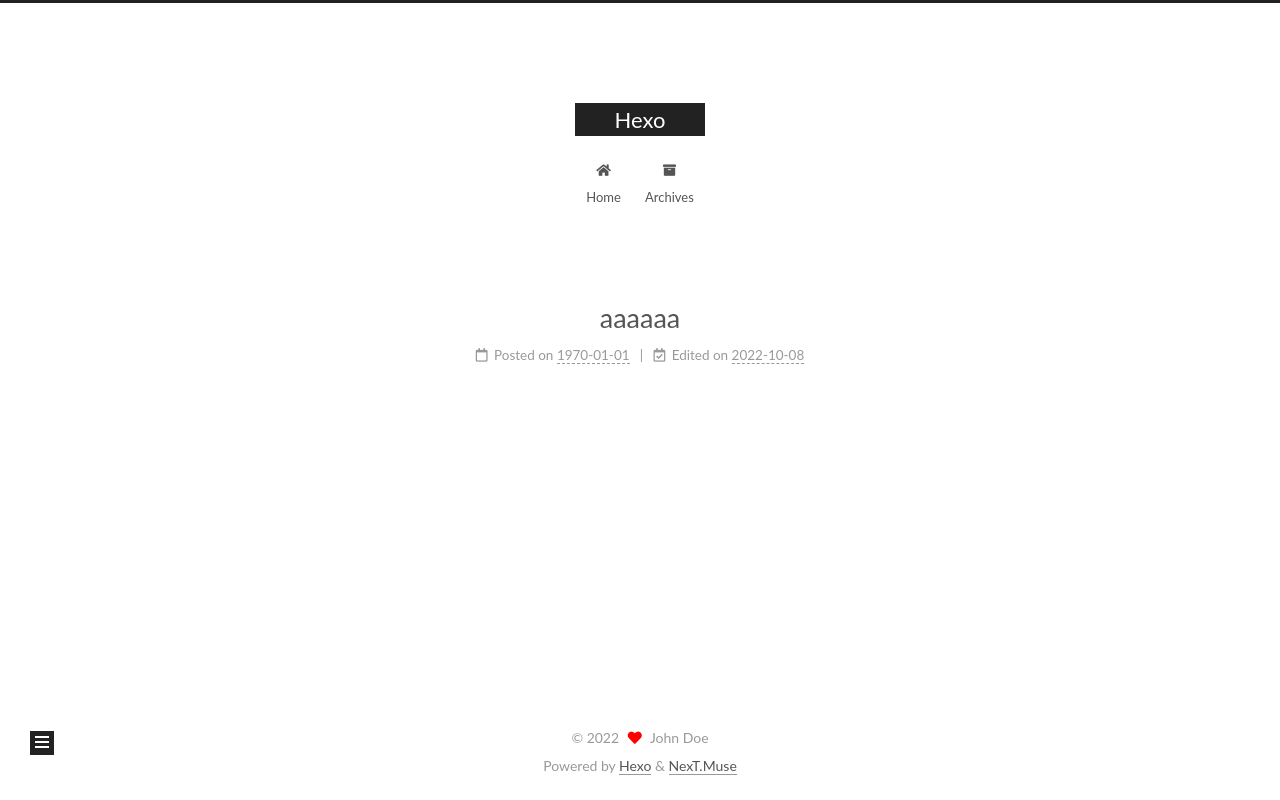
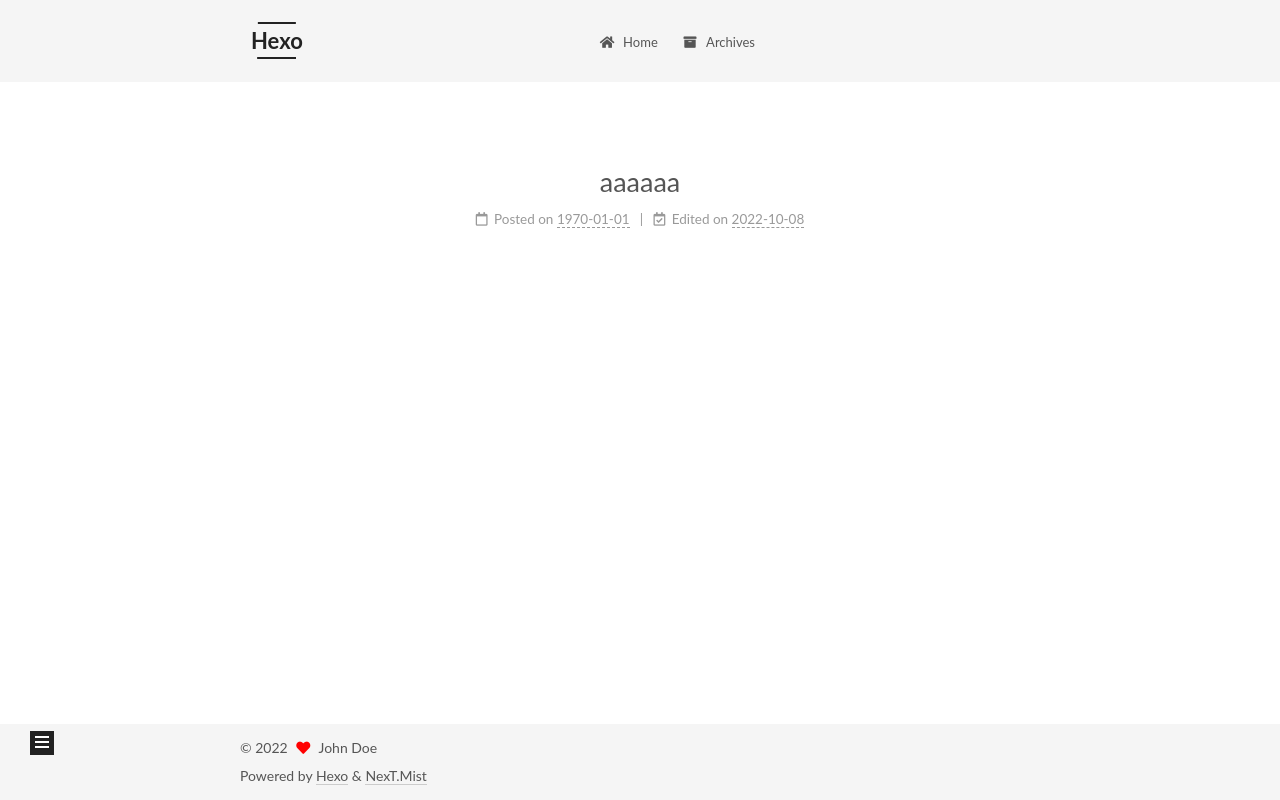
Before and after one commit to gracelsy/gracelsy.github.io, a PHP site: page /1970/01/01/a/index.html in a window 1280 px wide. Run offline with PHP 8.4, Linux system fonts and the light colour scheme.

Commit message:
Site updated: 2022-10-08 20:33:10

```diff
--- a/1970/01/01/a/index.html
+++ b/1970/01/01/a/index.html
@@ -17,7 +17,7 @@
 
 <script id="hexo-configurations">
     var NexT = window.NexT || {};
-    var CONFIG = {"hostname":"example.com","root":"/","scheme":"Muse","version":"7.8.0","exturl":false,"sidebar":{"position":"left","display":"post","padding":18,"offset":12,"onmobile":false},"copycode":{"enable":false,"show_result":false,"style":null},"back2top":{"enable":true,"sidebar":false,"scrollpercent":false},"bookmark":{"enable":false,"color":"#222","save":"auto"},"fancybox":false,"mediumzoom":false,"lazyload":false,"pangu":false,"comments":{"style":"tabs","active":null,"storage":true,"lazyload":false,"nav":null},"algolia":{"hits":{"per_page":10},"labels":{"input_placeholder":"Search for Posts","hits_empty":"We didn't find any results for the search: ${query}","hits_stats":"${hits} results found in ${time} ms"}},"localsearch":{"enable":false,"trigger":"auto","top_n_per_article":1,"unescape":false,"preload":false},"motion":{"enable":true,"async":false,"transition":{"post_block":"fadeIn","post_header":"slideDownIn","post_body":"slideDownIn","coll_header":"slideLeftIn","sidebar":"slideUpIn"}}};
+    var CONFIG = {"hostname":"example.com","root":"/","scheme":"Mist","version":"7.8.0","exturl":false,"sidebar":{"position":"left","display":"post","padding":18,"offset":12,"onmobile":false},"copycode":{"enable":false,"show_result":false,"style":null},"back2top":{"enable":true,"sidebar":false,"scrollpercent":false},"bookmark":{"enable":false,"color":"#222","save":"auto"},"fancybox":false,"mediumzoom":false,"lazyload":false,"pangu":false,"comments":{"style":"tabs","active":null,"storage":true,"lazyload":false,"nav":null},"algolia":{"hits":{"per_page":10},"labels":{"input_placeholder":"Search for Posts","hits_empty":"We didn't find any results for the search: ${query}","hits_stats":"${hits} results found in ${time} ms"}},"localsearch":{"enable":false,"trigger":"auto","top_n_per_article":1,"unescape":false,"preload":false},"motion":{"enable":true,"async":false,"transition":{"post_block":"fadeIn","post_header":"slideDownIn","post_body":"slideDownIn","coll_header":"slideLeftIn","sidebar":"slideUpIn"}}};
   </script>
 
   <meta property="og:type" content="article">
@@ -309,7 +309,7 @@
   </span>
   <span class="author" itemprop="copyrightHolder">John Doe</span>
 </div>
-  <div class="powered-by">Powered by <a href="https://hexo.io/" class="theme-link" rel="noopener" target="_blank">Hexo</a> & <a href="https://muse.theme-next.org/" class="theme-link" rel="noopener" target="_blank">NexT.Muse</a>
+  <div class="powered-by">Powered by <a href="https://hexo.io/" class="theme-link" rel="noopener" target="_blank">Hexo</a> & <a href="https://mist.theme-next.org/" class="theme-link" rel="noopener" target="_blank">NexT.Mist</a>
   </div>
 
 
--- a/archives/1970/01/index.html
+++ b/archives/1970/01/index.html
@@ -17,7 +17,7 @@
 
 <script id="hexo-configurations">
     var NexT = window.NexT || {};
-    var CONFIG = {"hostname":"example.com","root":"/","scheme":"Muse","version":"7.8.0","exturl":false,"sidebar":{"position":"left","display":"post","padding":18,"offset":12,"onmobile":false},"copycode":{"enable":false,"show_result":false,"style":null},"back2top":{"enable":true,"sidebar":false,"scrollpercent":false},"bookmark":{"enable":false,"color":"#222","save":"auto"},"fancybox":false,"mediumzoom":false,"lazyload":false,"pangu":false,"comments":{"style":"tabs","active":null,"storage":true,"lazyload":false,"nav":null},"algolia":{"hits":{"per_page":10},"labels":{"input_placeholder":"Search for Posts","hits_empty":"We didn't find any results for the search: ${query}","hits_stats":"${hits} results found in ${time} ms"}},"localsearch":{"enable":false,"trigger":"auto","top_n_per_article":1,"unescape":false,"preload":false},"motion":{"enable":true,"async":false,"transition":{"post_block":"fadeIn","post_header":"slideDownIn","post_body":"slideDownIn","coll_header":"slideLeftIn","sidebar":"slideUpIn"}}};
+    var CONFIG = {"hostname":"example.com","root":"/","scheme":"Mist","version":"7.8.0","exturl":false,"sidebar":{"position":"left","display":"post","padding":18,"offset":12,"onmobile":false},"copycode":{"enable":false,"show_result":false,"style":null},"back2top":{"enable":true,"sidebar":false,"scrollpercent":false},"bookmark":{"enable":false,"color":"#222","save":"auto"},"fancybox":false,"mediumzoom":false,"lazyload":false,"pangu":false,"comments":{"style":"tabs","active":null,"storage":true,"lazyload":false,"nav":null},"algolia":{"hits":{"per_page":10},"labels":{"input_placeholder":"Search for Posts","hits_empty":"We didn't find any results for the search: ${query}","hits_stats":"${hits} results found in ${time} ms"}},"localsearch":{"enable":false,"trigger":"auto","top_n_per_article":1,"unescape":false,"preload":false},"motion":{"enable":true,"async":false,"transition":{"post_block":"fadeIn","post_header":"slideDownIn","post_body":"slideDownIn","coll_header":"slideLeftIn","sidebar":"slideUpIn"}}};
   </script>
 
   <meta property="og:type" content="website">
@@ -279,7 +279,7 @@
   </span>
   <span class="author" itemprop="copyrightHolder">John Doe</span>
 </div>
-  <div class="powered-by">Powered by <a href="https://hexo.io/" class="theme-link" rel="noopener" target="_blank">Hexo</a> & <a href="https://muse.theme-next.org/" class="theme-link" rel="noopener" target="_blank">NexT.Muse</a>
+  <div class="powered-by">Powered by <a href="https://hexo.io/" class="theme-link" rel="noopener" target="_blank">Hexo</a> & <a href="https://mist.theme-next.org/" class="theme-link" rel="noopener" target="_blank">NexT.Mist</a>
   </div>
 
 
--- a/archives/1970/index.html
+++ b/archives/1970/index.html
@@ -17,7 +17,7 @@
 
 <script id="hexo-configurations">
     var NexT = window.NexT || {};
-    var CONFIG = {"hostname":"example.com","root":"/","scheme":"Muse","version":"7.8.0","exturl":false,"sidebar":{"position":"left","display":"post","padding":18,"offset":12,"onmobile":false},"copycode":{"enable":false,"show_result":false,"style":null},"back2top":{"enable":true,"sidebar":false,"scrollpercent":false},"bookmark":{"enable":false,"color":"#222","save":"auto"},"fancybox":false,"mediumzoom":false,"lazyload":false,"pangu":false,"comments":{"style":"tabs","active":null,"storage":true,"lazyload":false,"nav":null},"algolia":{"hits":{"per_page":10},"labels":{"input_placeholder":"Search for Posts","hits_empty":"We didn't find any results for the search: ${query}","hits_stats":"${hits} results found in ${time} ms"}},"localsearch":{"enable":false,"trigger":"auto","top_n_per_article":1,"unescape":false,"preload":false},"motion":{"enable":true,"async":false,"transition":{"post_block":"fadeIn","post_header":"slideDownIn","post_body":"slideDownIn","coll_header":"slideLeftIn","sidebar":"slideUpIn"}}};
+    var CONFIG = {"hostname":"example.com","root":"/","scheme":"Mist","version":"7.8.0","exturl":false,"sidebar":{"position":"left","display":"post","padding":18,"offset":12,"onmobile":false},"copycode":{"enable":false,"show_result":false,"style":null},"back2top":{"enable":true,"sidebar":false,"scrollpercent":false},"bookmark":{"enable":false,"color":"#222","save":"auto"},"fancybox":false,"mediumzoom":false,"lazyload":false,"pangu":false,"comments":{"style":"tabs","active":null,"storage":true,"lazyload":false,"nav":null},"algolia":{"hits":{"per_page":10},"labels":{"input_placeholder":"Search for Posts","hits_empty":"We didn't find any results for the search: ${query}","hits_stats":"${hits} results found in ${time} ms"}},"localsearch":{"enable":false,"trigger":"auto","top_n_per_article":1,"unescape":false,"preload":false},"motion":{"enable":true,"async":false,"transition":{"post_block":"fadeIn","post_header":"slideDownIn","post_body":"slideDownIn","coll_header":"slideLeftIn","sidebar":"slideUpIn"}}};
   </script>
 
   <meta property="og:type" content="website">
@@ -279,7 +279,7 @@
   </span>
   <span class="author" itemprop="copyrightHolder">John Doe</span>
 </div>
-  <div class="powered-by">Powered by <a href="https://hexo.io/" class="theme-link" rel="noopener" target="_blank">Hexo</a> & <a href="https://muse.theme-next.org/" class="theme-link" rel="noopener" target="_blank">NexT.Muse</a>
+  <div class="powered-by">Powered by <a href="https://hexo.io/" class="theme-link" rel="noopener" target="_blank">Hexo</a> & <a href="https://mist.theme-next.org/" class="theme-link" rel="noopener" target="_blank">NexT.Mist</a>
   </div>
 
 
--- a/archives/index.html
+++ b/archives/index.html
@@ -17,7 +17,7 @@
 
 <script id="hexo-configurations">
     var NexT = window.NexT || {};
-    var CONFIG = {"hostname":"example.com","root":"/","scheme":"Muse","version":"7.8.0","exturl":false,"sidebar":{"position":"left","display":"post","padding":18,"offset":12,"onmobile":false},"copycode":{"enable":false,"show_result":false,"style":null},"back2top":{"enable":true,"sidebar":false,"scrollpercent":false},"bookmark":{"enable":false,"color":"#222","save":"auto"},"fancybox":false,"mediumzoom":false,"lazyload":false,"pangu":false,"comments":{"style":"tabs","active":null,"storage":true,"lazyload":false,"nav":null},"algolia":{"hits":{"per_page":10},"labels":{"input_placeholder":"Search for Posts","hits_empty":"We didn't find any results for the search: ${query}","hits_stats":"${hits} results found in ${time} ms"}},"localsearch":{"enable":false,"trigger":"auto","top_n_per_article":1,"unescape":false,"preload":false},"motion":{"enable":true,"async":false,"transition":{"post_block":"fadeIn","post_header":"slideDownIn","post_body":"slideDownIn","coll_header":"slideLeftIn","sidebar":"slideUpIn"}}};
+    var CONFIG = {"hostname":"example.com","root":"/","scheme":"Mist","version":"7.8.0","exturl":false,"sidebar":{"position":"left","display":"post","padding":18,"offset":12,"onmobile":false},"copycode":{"enable":false,"show_result":false,"style":null},"back2top":{"enable":true,"sidebar":false,"scrollpercent":false},"bookmark":{"enable":false,"color":"#222","save":"auto"},"fancybox":false,"mediumzoom":false,"lazyload":false,"pangu":false,"comments":{"style":"tabs","active":null,"storage":true,"lazyload":false,"nav":null},"algolia":{"hits":{"per_page":10},"labels":{"input_placeholder":"Search for Posts","hits_empty":"We didn't find any results for the search: ${query}","hits_stats":"${hits} results found in ${time} ms"}},"localsearch":{"enable":false,"trigger":"auto","top_n_per_article":1,"unescape":false,"preload":false},"motion":{"enable":true,"async":false,"transition":{"post_block":"fadeIn","post_header":"slideDownIn","post_body":"slideDownIn","coll_header":"slideLeftIn","sidebar":"slideUpIn"}}};
   </script>
 
   <meta property="og:type" content="website">
@@ -279,7 +279,7 @@
   </span>
   <span class="author" itemprop="copyrightHolder">John Doe</span>
 </div>
-  <div class="powered-by">Powered by <a href="https://hexo.io/" class="theme-link" rel="noopener" target="_blank">Hexo</a> & <a href="https://muse.theme-next.org/" class="theme-link" rel="noopener" target="_blank">NexT.Muse</a>
+  <div class="powered-by">Powered by <a href="https://hexo.io/" class="theme-link" rel="noopener" target="_blank">Hexo</a> & <a href="https://mist.theme-next.org/" class="theme-link" rel="noopener" target="_blank">NexT.Mist</a>
   </div>
 
 
--- a/css/main.css
+++ b/css/main.css
@@ -1,22 +1,22 @@
 :root {
   --body-bg-color: #fff;
-  --content-bg-color: #fff;
+  --content-bg-color: #f5f5f5;
   --card-bg-color: #f5f5f5;
   --text-color: #555;
   --blockquote-color: #666;
   --link-color: #555;
   --link-hover-color: #222;
-  --brand-color: #fff;
-  --brand-hover-color: #fff;
+  --brand-color: #222;
+  --brand-hover-color: #222;
   --table-row-odd-bg-color: #f9f9f9;
   --table-row-hover-bg-color: #f5f5f5;
-  --menu-item-bg-color: #f5f5f5;
-  --btn-default-bg: #222;
-  --btn-default-color: #fff;
-  --btn-default-border-color: #222;
-  --btn-default-hover-bg: #fff;
-  --btn-default-hover-color: #222;
-  --btn-default-hover-border-color: #222;
+  --menu-item-bg-color: #ddd;
+  --btn-default-bg: transparent;
+  --btn-default-color: var(--link-color);
+  --btn-default-border-color: var(--link-color);
+  --btn-default-hover-bg: transparent;
+  --btn-default-hover-color: var(--link-hover-color);
+  --btn-default-hover-border-color: var(--link-hover-color);
 }
 html {
   line-height: 1.15; /* 1 */
@@ -221,7 +221,7 @@ p {
 }
 a,
 span.exturl {
-  border-bottom: 1px solid #999;
+  border-bottom: 1px solid #ccc;
   color: var(--link-color);
   outline: 0;
   text-decoration: none;
@@ -966,7 +966,7 @@ pre .javascript .function {
 }
 .site-meta {
   flex-grow: 1;
-  text-align: center;
+  text-align: left;
 }
 @media (max-width: 767px) {
   .site-meta {
@@ -1168,7 +1168,7 @@ pre .javascript .function {
 }
 .links-of-author a::before,
 .links-of-author span.exturl::before {
-  background: #ff8539;
+  background: #ff1482;
   border-radius: 50%;
   content: ' ';
   display: inline-block;
@@ -2141,118 +2141,205 @@ ul.breadcrumb li + li:last-child {
 .tag-cloud a:hover {
   color: var(--link-hover-color) !important;
 }
+hr {
+  height: 2px;
+  margin: 20px 0;
+}
+.btn {
+  padding: 0 10px;
+}
+.headband {
+  display: none;
+}
+.main-inner {
+  padding-bottom: 80px;
+}
 @media (max-width: 767px) {
-  .header-inner,
-  .main-inner,
+  .main-inner {
+    width: auto;
+  }
+}
+.content {
+  padding-top: 80px;
+}
+@media (max-width: 767px) {
+  .content {
+    padding-top: 60px;
+  }
+}
+.pagination {
+  margin: 120px 0 0;
+  text-align: left;
+}
+@media (max-width: 767px) {
+  .pagination {
+    margin: 80px 10px 0;
+    text-align: center;
+  }
+}
+.footer {
+  background: var(--content-bg-color);
+  color: var(--text-color);
+  padding: 10px 0;
+}
+.footer-inner {
+  text-align: left;
+}
+@media (max-width: 767px) {
   .footer-inner {
+    text-align: center;
     width: auto;
   }
 }
+.header {
+  background: var(--content-bg-color);
+}
 .header-inner {
-  padding-top: 100px;
+  align-items: center;
+  display: flex;
+  padding: 20px 0;
 }
 @media (max-width: 767px) {
   .header-inner {
-    padding-top: 50px;
-  }
-}
-.main-inner {
-  padding-bottom: 60px;
-}
-.content {
-  padding-top: 70px;
+    display: block;
+    padding: 10px 0;
+    width: auto;
+  }
+}
+.site-meta {
+  line-height: normal;
+}
+.site-meta .brand {
+  padding: 2px 1px;
 }
 @media (max-width: 767px) {
-  .content {
-    padding-top: 35px;
-  }
-}
-embed {
+  .site-meta .brand {
+    display: block;
+  }
+}
+.site-meta .site-title {
+  font-weight: bolder;
+}
+.logo-line-before,
+.logo-line-after {
   display: block;
-  margin: 0 auto 25px auto;
-}
-.custom-logo .site-meta-headline {
-  text-align: center;
-}
-.custom-logo .site-title {
-  color: #222;
-  margin: 10px auto 0;
-}
-.custom-logo .site-title a {
-  border: 0;
-}
-.custom-logo-image {
-  background: #fff;
   margin: 0 auto;
-  max-width: 150px;
-  padding: 5px;
-}
-.brand {
-  background: var(--btn-default-bg);
+  overflow: hidden;
+  width: 75%;
+}
+@media (max-width: 767px) {
+  .logo-line-before,
+  .logo-line-after {
+    display: none;
+  }
+}
+.logo-line-before i,
+.logo-line-after i {
+  background: var(--brand-color);
+  display: block;
+  height: 2px;
+  position: relative;
+}
+.use-motion .logo-line-before i {
+  left: -100%;
+}
+.use-motion .logo-line-after i {
+  right: -100%;
+}
+.site-subtitle {
+  display: none;
+}
+.site-nav {
+  flex-grow: 1;
 }
 @media (max-width: 767px) {
   .site-nav {
-    border-bottom: 1px solid #ddd;
-    border-top: 1px solid #ddd;
-    left: 0;
-    margin: 0;
-    padding: 0;
-    width: 100%;
-  }
-}
-@media (max-width: 767px) {
-  .menu {
-    text-align: left;
-  }
-}
-.menu-item-active a,
-.menu .menu-item a:hover,
-.menu .menu-item span.exturl:hover {
-  background: transparent;
-  border-bottom: 1px solid var(--link-hover-color) !important;
-}
-@media (max-width: 767px) {
-  .menu-item-active a,
-  .menu .menu-item a:hover,
-  .menu .menu-item span.exturl:hover {
-    border-bottom: 1px dotted #ddd !important;
-  }
+    padding: 10px 10px 0;
+  }
+}
+.menu {
+  margin: 0;
+}
+.menu .menu-item {
+  margin: 0;
 }
 @media (max-width: 767px) {
   .menu .menu-item {
-    margin: 0 10px;
+    margin-top: 5px;
   }
 }
 .menu .menu-item a,
 .menu .menu-item span.exturl {
-  border-bottom: 1px solid transparent;
+  border-radius: 2px;
+  padding: 0 10px;
+  transition-property: background;
 }
 @media (max-width: 767px) {
   .menu .menu-item a,
   .menu .menu-item span.exturl {
-    padding: 5px 10px;
-  }
-}
-@media (min-width: 768px) {
-  .menu .menu-item .fa,
-  .menu .menu-item .fab,
-  .menu .menu-item .far,
-  .menu .menu-item .fas {
-    display: block;
-    line-height: 2;
-    margin-right: 0;
-    width: 100%;
+    text-align: left;
   }
 }
 .menu .menu-item .badge {
-  background: #eee;
+  background: #fff;
+  border-radius: 10px;
+  color: #555;
   padding: 1px 4px;
-}
-.sub-menu {
-  margin: 10px 0;
-}
-.sub-menu .menu-item {
-  display: inline-block;
+  text-shadow: 1px 1px 0 rgba(0,0,0,0.1);
+}
+.posts-expand.index .post-title,
+.posts-expand.index .post-meta {
+  text-align: left;
+}
+@media (max-width: 767px) {
+  .posts-expand.index .post-title,
+  .posts-expand.index .post-meta {
+    text-align: center;
+  }
+}
+.posts-expand.index .post-meta {
+  margin: 5px 0 20px 0;
+}
+.posts-expand .post-eof {
+  display: none;
+}
+.posts-expand .post-block:not(:first-child) {
+  margin-top: 120px;
+}
+.posts-expand .post-title,
+.posts-expand .post-meta {
+  text-align: center;
+}
+.posts-expand .post-body img {
+  margin-left: 0;
+}
+.posts-expand .post-tags {
+  text-align: left;
+}
+.posts-expand .post-tags a {
+  background: #f5f5f5;
+  border-bottom: none;
+  padding: 1px 5px;
+}
+.posts-expand .post-tags a:hover {
+  background: #ccc;
+}
+.posts-expand .post-nav {
+  margin-top: 40px;
+}
+.post-button {
+  margin-top: 20px;
+  text-align: left;
+}
+.post-button .btn {
+  background: none;
+  border: 0;
+  border-bottom: 2px solid var(--btn-default-border-color);
+  padding: 0;
+  transition-property: border;
+}
+.post-button .btn:hover {
+  border-bottom-color: var(--btn-default-hover-border-color);
 }
 .sidebar {
   left: -320px;
@@ -2289,3 +2376,9 @@ embed {
   text-overflow: ellipsis;
   white-space: nowrap;
 }
+.sub-menu {
+  margin: 10px 0;
+}
+.sub-menu .menu-item {
+  display: inline-block;
+}
--- a/index.html
+++ b/index.html
@@ -17,7 +17,7 @@
 
 <script id="hexo-configurations">
     var NexT = window.NexT || {};
-    var CONFIG = {"hostname":"example.com","root":"/","scheme":"Muse","version":"7.8.0","exturl":false,"sidebar":{"position":"left","display":"post","padding":18,"offset":12,"onmobile":false},"copycode":{"enable":false,"show_result":false,"style":null},"back2top":{"enable":true,"sidebar":false,"scrollpercent":false},"bookmark":{"enable":false,"color":"#222","save":"auto"},"fancybox":false,"mediumzoom":false,"lazyload":false,"pangu":false,"comments":{"style":"tabs","active":null,"storage":true,"lazyload":false,"nav":null},"algolia":{"hits":{"per_page":10},"labels":{"input_placeholder":"Search for Posts","hits_empty":"We didn't find any results for the search: ${query}","hits_stats":"${hits} results found in ${time} ms"}},"localsearch":{"enable":false,"trigger":"auto","top_n_per_article":1,"unescape":false,"preload":false},"motion":{"enable":true,"async":false,"transition":{"post_block":"fadeIn","post_header":"slideDownIn","post_body":"slideDownIn","coll_header":"slideLeftIn","sidebar":"slideUpIn"}}};
+    var CONFIG = {"hostname":"example.com","root":"/","scheme":"Mist","version":"7.8.0","exturl":false,"sidebar":{"position":"left","display":"post","padding":18,"offset":12,"onmobile":false},"copycode":{"enable":false,"show_result":false,"style":null},"back2top":{"enable":true,"sidebar":false,"scrollpercent":false},"bookmark":{"enable":false,"color":"#222","save":"auto"},"fancybox":false,"mediumzoom":false,"lazyload":false,"pangu":false,"comments":{"style":"tabs","active":null,"storage":true,"lazyload":false,"nav":null},"algolia":{"hits":{"per_page":10},"labels":{"input_placeholder":"Search for Posts","hits_empty":"We didn't find any results for the search: ${query}","hits_stats":"${hits} results found in ${time} ms"}},"localsearch":{"enable":false,"trigger":"auto","top_n_per_article":1,"unescape":false,"preload":false},"motion":{"enable":true,"async":false,"transition":{"post_block":"fadeIn","post_header":"slideDownIn","post_body":"slideDownIn","coll_header":"slideLeftIn","sidebar":"slideUpIn"}}};
   </script>
 
   <meta property="og:type" content="website">
@@ -305,7 +305,7 @@
   </span>
   <span class="author" itemprop="copyrightHolder">John Doe</span>
 </div>
-  <div class="powered-by">Powered by <a href="https://hexo.io/" class="theme-link" rel="noopener" target="_blank">Hexo</a> & <a href="https://muse.theme-next.org/" class="theme-link" rel="noopener" target="_blank">NexT.Muse</a>
+  <div class="powered-by">Powered by <a href="https://hexo.io/" class="theme-link" rel="noopener" target="_blank">Hexo</a> & <a href="https://mist.theme-next.org/" class="theme-link" rel="noopener" target="_blank">NexT.Mist</a>
   </div>
 
 
```
